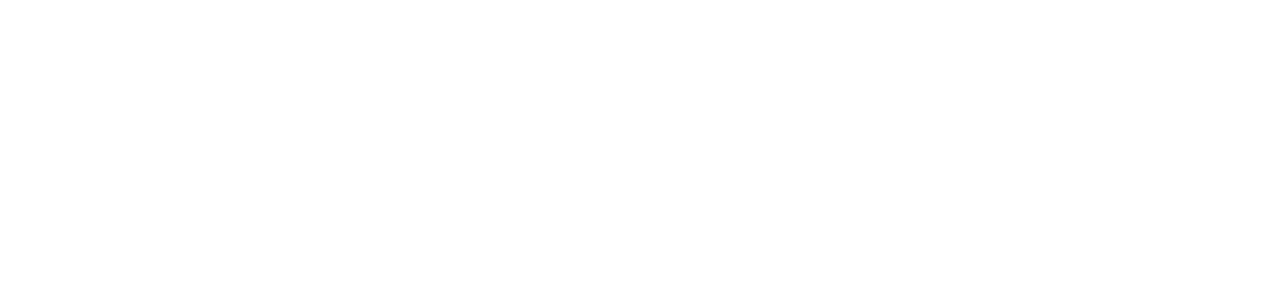
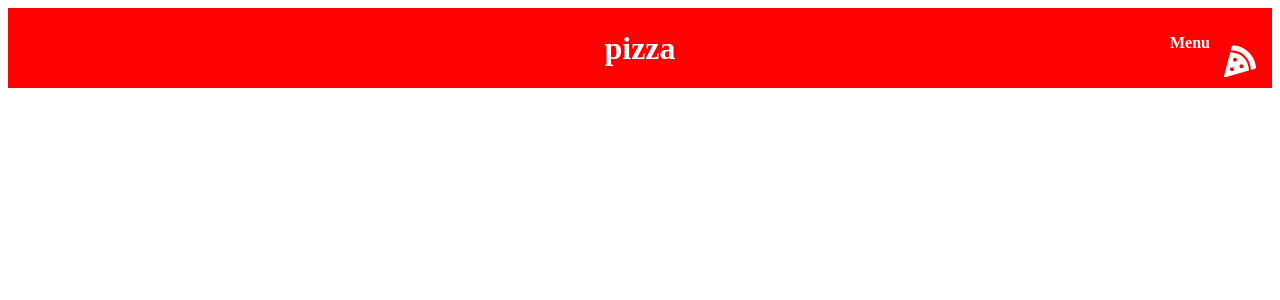
Before and after one commit to ahmetsuhan/Frontend-Working, a React (Create React App) app in the folder 15-ReactJs-PizzaDealer-website/pizza-dealer-website/: page / in a window 1280 px wide. Shown: the top 300 px of the page. Built offline with nearby package versions, Linux system fonts and the light colour scheme.

Commit message:
Some navbar items added

```diff
--- a/15-ReactJs-PizzaDealer-website/pizza-dealer-website/package.json
+++ b/15-ReactJs-PizzaDealer-website/pizza-dealer-website/package.json
@@ -9,6 +9,7 @@
     "react": "^17.0.1",
     "react-dom": "^17.0.1",
     "react-router-dom": "^5.2.0",
+    "react-icon": "1.0.0",
     "react-scripts": "4.0.2",
     "styled-components": "5.2.1",
     "web-vitals": "^1.1.0"
--- a/15-ReactJs-PizzaDealer-website/pizza-dealer-website/src/components/Navbar/NavbarElements.js
+++ b/15-ReactJs-PizzaDealer-website/pizza-dealer-website/src/components/Navbar/NavbarElements.js
@@ -1,7 +1,10 @@
 import styled from 'styled-components';
 import {NavLink as Link} from 'react-router-dom';
+import {FaPizzaSlice} from 'react-icons/fa';
+
+
 export const Nav=styled.nav`
-background:transparent;
+background:red;
 height:80px;
 display:flex;
 justify-content:center;
@@ -20,4 +23,23 @@
     top:10px;
     left:25px;
 }
-`
+`;
+
+export const NavIcon = styled.div`
+display:block;
+position:absolute;
+top:0;
+right:0;
+cursor:pointer;
+color:#fff;
+
+p{
+    transform:translate(-175%,100%);
+    font-weight:bold;
+}
+`;
+
+export const Bars = styled(FaPizzaSlice)`
+font-size:2rem;
+transform:translate(-50%,-15%);
+`;
--- a/15-ReactJs-PizzaDealer-website/pizza-dealer-website/src/components/Navbar/index.js
+++ b/15-ReactJs-PizzaDealer-website/pizza-dealer-website/src/components/Navbar/index.js
@@ -1,10 +1,14 @@
 import React from 'react'
-import {Nav, NavLink} from './NavbarElements';
+import {Bars, Nav, NavIcon, NavLink} from './NavbarElements';
 function Navbar() {
     return (
         <>
             <Nav>
                 <NavLink to="/">pizza</NavLink>
+                <NavIcon>
+                    <p>Menu</p>
+                    <Bars/>
+                </NavIcon>
             </Nav>
         </>
     )
```
Also changed, not shown: 1 other file (tests, documents, lock files or other folders).
